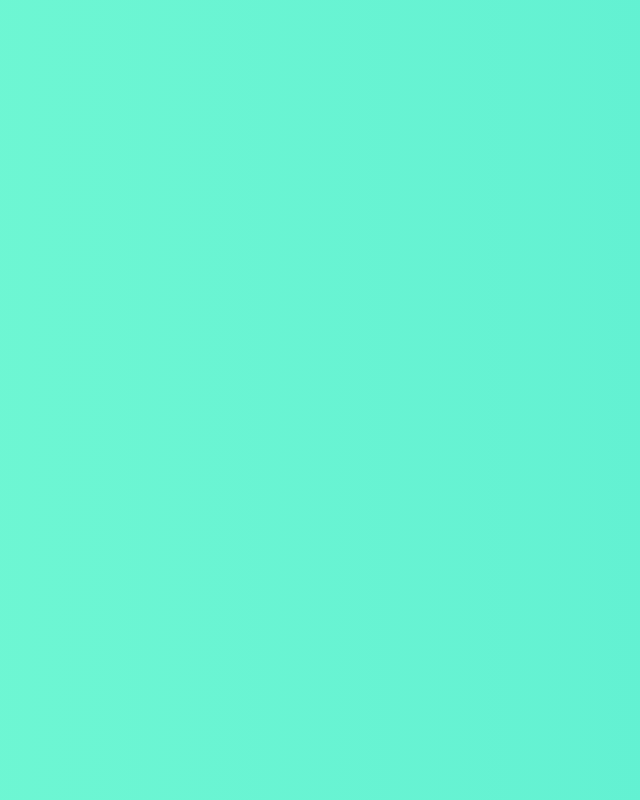
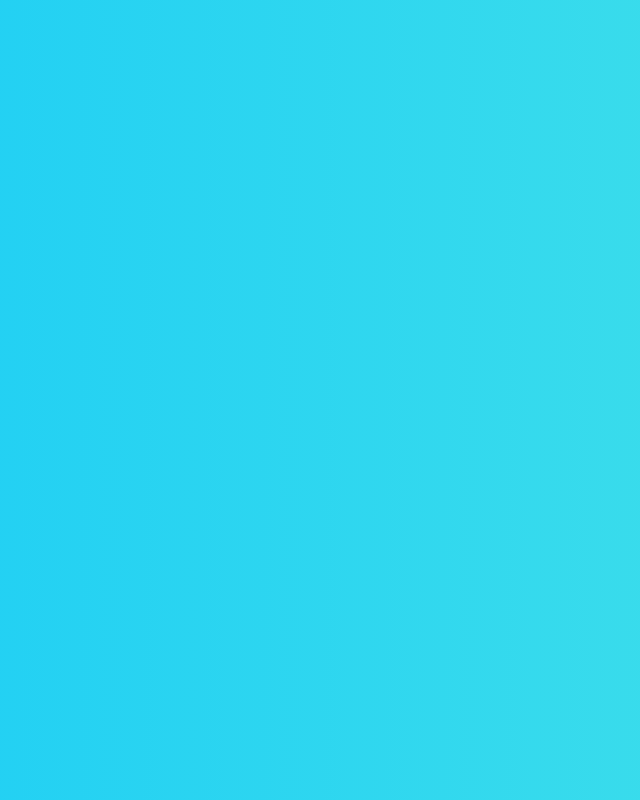
Before and after one commit to kainbryanjones/kainbryanjones, a React (Create React App) app: page / in a window 1280 px wide. Shown: the whole page, without its empty margins (318-958 px from the left). Built offline with nearby package versions, Linux system fonts and the light colour scheme.

Commit message:
Update App.js

```diff
--- a/src/App.js
+++ b/src/App.js
@@ -2,14 +2,25 @@ import logo from './logo.svg';
 import './App.css';
 
 function App() {
+  const hour = new Date().getHours();
+
+  // Example: map hour to a gradient color
+  const getColorByHour = (h) => {
+    if (h >= 6 && h < 12) return "#FFD700"; // morning - gold
+    if (h >= 12 && h < 18) return "#00BFFF"; // afternoon - deep sky blue
+    if (h >= 18 && h < 21) return "#FF4500"; // evening - orange red
+    return "#2F4F4F"; // night - dark slate gray
+  };
+
+  const startColor = getColorByHour(hour);
+
   return (
-    <div className="App">
-      <>
+    <>
       <div
         style={{
           minWidth: "100vw",
           minHeight: "100vh",
-          background: "linear-gradient(270deg, #7fffd4, #40e0d0, #7fffd4)",
+          background: `linear-gradient(270deg, ${startColor}, #7fffd4, ${startColor})`,
           backgroundSize: "600% 600%",
           animation: "gradientAnimation 10s ease infinite",
           display: "flex",
@@ -28,8 +39,8 @@ function App() {
         `}
       </style>
     </>
-  </div>
   );
 }
 
+
 export default App;
```
